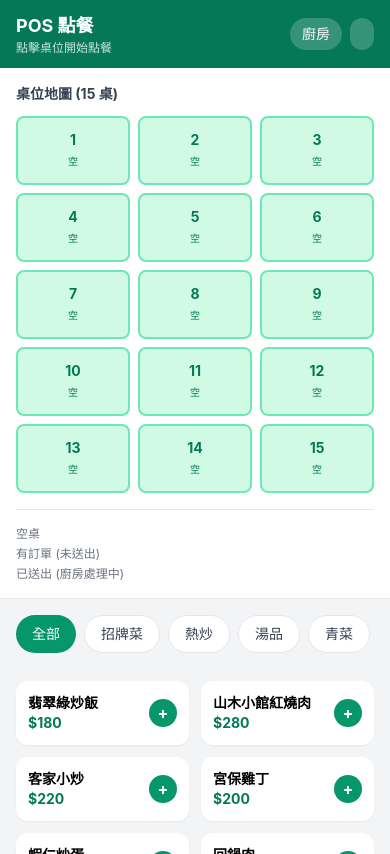
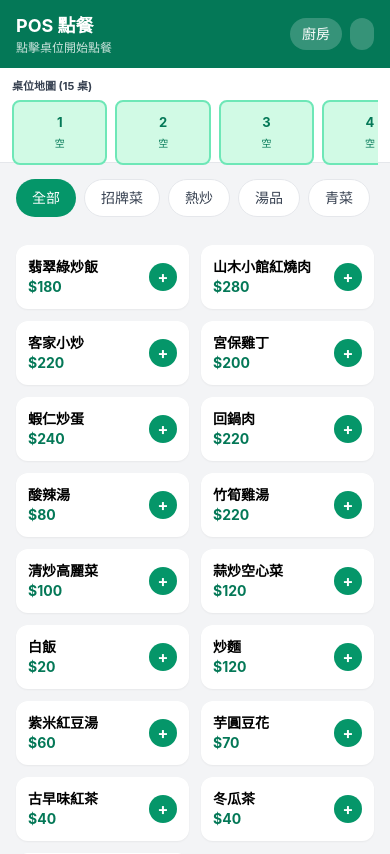
Before and after one commit to sky770825/shanmu-kitchen-pos, a plain HTML site: page pos.html in a window 390 px wide. Drawn offline with nearby package versions, Linux system fonts and the light colour scheme.

Commit message:
Mobile POS UX: 桌號橫向 Carousel (Phase B-2)
問題: iPhone 13 viewport 上桌號 grid 佔 63% 螢幕, 菜品只 37%
方案: 方案 B (Codex/DeepSeek/Gemini 三家 AI 輪詢共識最高)
實作:
- @media (max-width: 767px): aside 改橫向滾動, max-height 95px
- #tables-grid 改 flex + scroll-snap, 一次露 3.5 顆
- 桌號圖例 + 標題手機版省略/縮小
- selectTable() 自動滾動到選中桌號
量化驗證: 桌號佔比 63% → 8%, 菜品 37% → 92%
桌面版: 0 影響 (3 欄佈局保留)
Lesson: 2026-06-03-mobile-pos-table-carousel

```diff
--- a/pos.html
+++ b/pos.html
@@ -11,6 +11,47 @@
 .table-btn { transition: all 0.15s; }
 .table-btn.active { background: #047857; color: white; }
 .table-btn.has-order { box-shadow: 0 0 0 3px #fbbf24; }
+
+/* === Mobile: 桌號橫向 Carousel (Phase B-2 2026-06-03) === */
+@media (max-width: 767px) {
+  /* 桌號 aside 改為橫向滾動條 */
+  aside.md\:w-64 {
+    width: 100% !important;
+    padding: 8px 12px !important;
+    border-bottom: 1px solid #e5e7eb !important;
+    max-height: 95px;
+    overflow-y: visible;
+  }
+  /* 桌號 grid → 水平 flex carousel */
+  #tables-grid {
+    display: flex !important;
+    flex-wrap: nowrap !important;
+    gap: 8px !important;
+    overflow-x: auto;
+    scroll-snap-type: x mandatory;
+    -webkit-overflow-scrolling: touch;
+    padding-bottom: 4px;
+    scrollbar-width: none;
+  }
+  #tables-grid::-webkit-scrollbar { display: none; }
+  /* 每顆桌號卡: 固定寬度, snap 對齊 */
+  #tables-grid .table-btn {
+    flex: 0 0 auto;
+    width: calc((100vw - 56px) / 3.5);
+    min-width: 90px;
+    max-width: 110px;
+    padding: 10px 6px !important;
+    font-size: 13px !important;
+    scroll-snap-align: start;
+    white-space: nowrap;
+  }
+  /* 桌號圖例: 手機版省略 */
+  aside.md\:w-64 .mt-4.pt-4.border-t { display: none; }
+  /* 標題縮小 */
+  aside.md\:w-64 h2 { font-size: 11px !important; margin-bottom: 4px !important; }
+  /* 主內容區域預留底部空間給 bottom sheet */
+  main.flex-1 { padding-bottom: 80px; }
+}
 </style>
 </head>
 <body class="bg-gray-100 min-h-screen">
@@ -126,6 +167,13 @@
   document.getElementById('sheet-title').textContent = `桌位 ${n} 訂單`;
   renderTables();
   renderCart();
+  // Mobile: 自動滾動到選中桌號 (Phase B-2)
+  if (window.innerWidth < 768) {
+    const btns = document.querySelectorAll('#tables-grid .table-btn');
+    if (btns[n-1]) {
+      btns[n-1].scrollIntoView({ behavior: 'smooth', inline: 'center', block: 'nearest' });
+    }
+  }
 }
 
  function renderCategoryFilter() {
```
Lines whose indentation alone changed are shown as unchanged.
